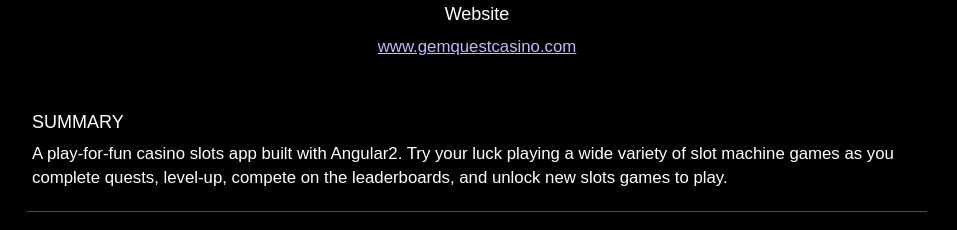
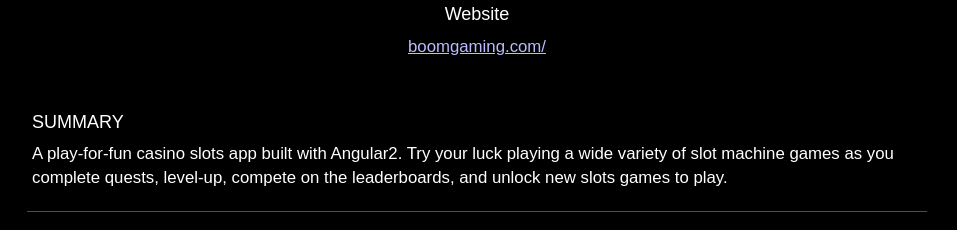
Before and after one commit to bradkeys/bradkeys.com, a Jekyll site: the page built from portfolio/gemquest.html, in a window 1280 px wide. Shown: the part 942-1172 px from the top of the page, without its empty margins (163-1120 px from the left). Built offline with Jekyll 4.4.1, drawn with Linux system fonts in a browser that asks for light colours; nearby versions of some CDN libraries; some of the changed lines change nothing that is shown.

Commit message:
Update GemQuest
Fix link for GemQuest Casino to point to Boom Gaming, since the website is no longer available.

```diff
--- a/_data/portfolio.yml
+++ b/_data/portfolio.yml
@@ -84,7 +84,7 @@
       - gemquest-5.png
     platforms:
       "Facebook": "https://apps.facebook.com/gemquest"
-    website: "https://www.gemquestcasino.com"
+    website: "https://boomgaming.com/"
     video: "https://www.youtube.com/embed/634P8O28olc"
     summary: "A play-for-fun casino slots app built with Angular2. Try your luck playing a wide variety of slot machine games as you complete quests, level-up, compete on the leaderboards, and unlock new slots games to play."
 
```
